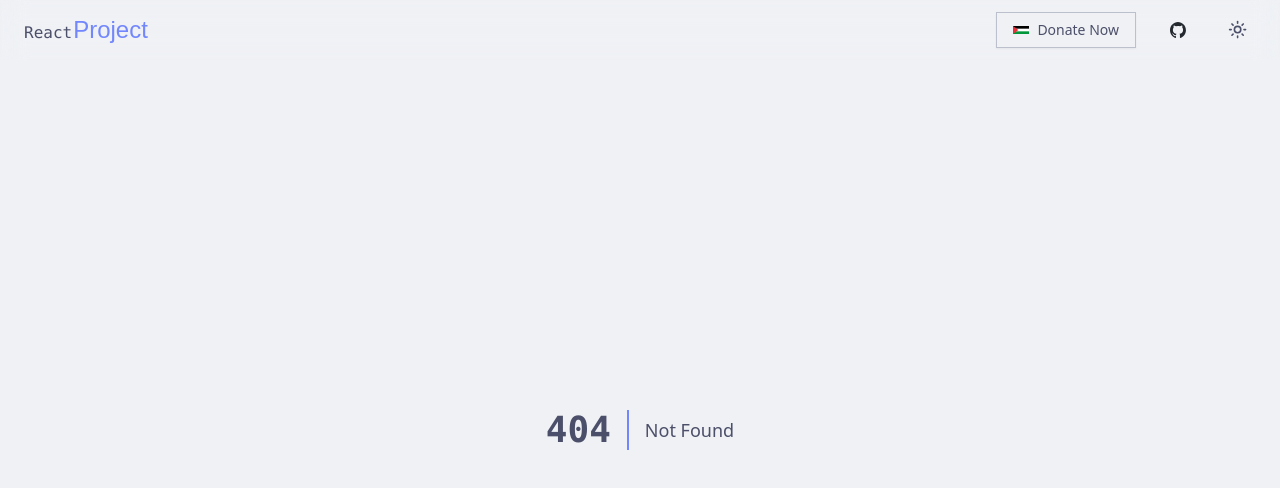
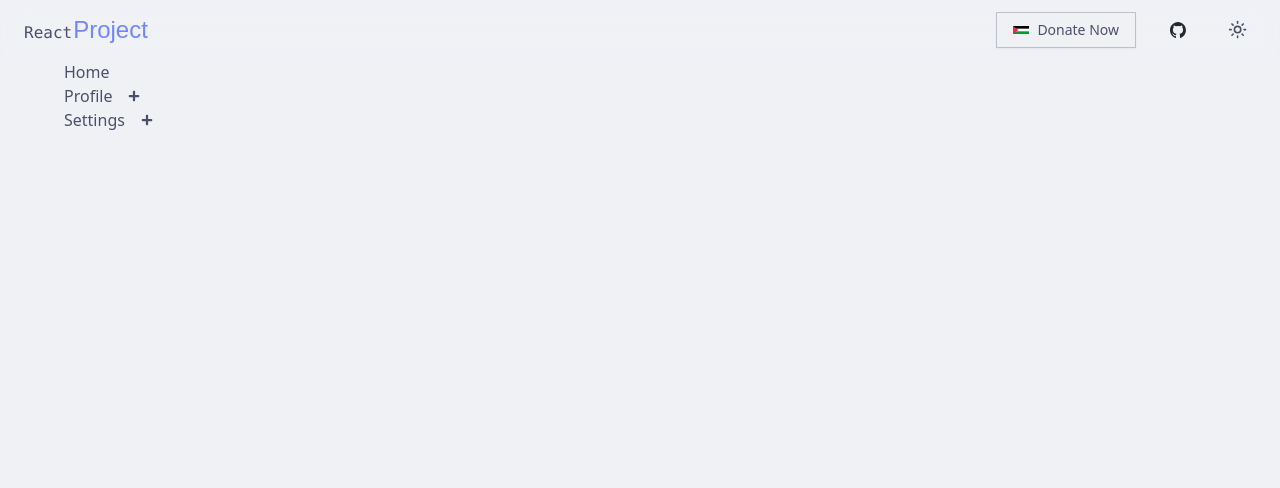
Before and after one commit to baby1194/React-project, a React (Vite) app: page /React-Project/tree-view in a window 1280 px wide. Before the commit this address had no page. Shown: the top 488 px of the page. Built offline with nearby package versions, Linux system fonts and the light colour scheme; a web font is replaced by a local one.

Commit message:
add tree view project

```diff
--- a/src/App.jsx
+++ b/src/App.jsx
@@ -10,6 +10,8 @@ import RandomColor from "@/pages/RandomColor";
 import StarRating from "@/pages/StarRating";
 import ImageSlider from "@/pages/ImageSlider"
 import LoadMoreData from "./pages/LoadMoreData";
+import TreeView from "./pages/tree-view/TreeView";
+import menus from "./pages/tree-view/data";
 
 function App() {
   return (
@@ -28,6 +30,8 @@ function App() {
           <Route path='image-slider' element={<ImageSlider url={'https://meme-api.com/gimme'} limit={10} />} />
           {/* load more data button */}
           <Route path='load-more-data' element={<LoadMoreData />} />
+          {/* tree view */}
+          <Route path="tree-view" element={<TreeView menus={menus} />} />
 
           {/* Error Page */}
           <Route path="*" element={<NotFound />} />
--- a/src/pages/Home.jsx
+++ b/src/pages/Home.jsx
@@ -10,6 +10,7 @@ function Home() {
       <Link to='star-rating'>star rating</Link>
       <Link to='image-slider'>image slider</Link>
       <Link to='load-more-data'>load more button</Link>
+      <Link to='tree-view'>tree view</Link>
     </div>
   );
 }
--- a/src/pages/LoadMoreData.jsx
+++ b/src/pages/LoadMoreData.jsx
@@ -36,7 +36,7 @@ function LoadMoreData() {
   if (loading) {
     return <div>Loading data ! Please wait man</div>;
   }
-  console.log(products)
+  console.log(products);
 
   return (
     <div
--- /dev/null
+++ b/src/pages/tree-view/MenuItem.jsx
@@ -0,0 +1,39 @@
+import { useState } from "react";
+import MenuList from "./MenuList";
+import { FaMinus, FaPlus } from "react-icons/fa";
+
+function MenuItem({ item }) {
+  const [displayCurrentChildren, setDisplayCurrentChildren] = useState({});
+
+  function handleToggleChildren(getCurrentLabel) {
+    setDisplayCurrentChildren({
+      ...displayCurrentChildren,
+      [getCurrentLabel]: !displayCurrentChildren[getCurrentLabel],
+    });
+  }
+
+  return (
+    <li>
+      <div
+        className="flex gap-4 cursor-pointer"
+        onClick={() => handleToggleChildren(item.label)}
+      >
+        <p>{item.label}</p>
+        {item && item.children && item.children.length ? (
+          <span className="flex justify-center items-center">
+            {displayCurrentChildren[item.label] ? <FaMinus className="text-xs"/> : <FaPlus className="text-xs" />}
+          </span>
+        ) : null}
+      </div>
+
+      {item &&
+        item.children &&
+        item.children.length > 0 &&
+        displayCurrentChildren[item.label] ? (
+        <MenuList list={item.children} />
+      ) : null}
+    </li>
+  );
+}
+
+export default MenuItem;
--- /dev/null
+++ b/src/pages/tree-view/MenuList.jsx
@@ -0,0 +1,15 @@
+import MenuItem from "./MenuItem";
+
+function MenuList({ list = [] }) {
+  return (
+    <ul className="menu-list container">
+      {list && list.length
+        ? list.map((listItem, index) => (
+          <MenuItem key={index} item={listItem} />
+        ))
+        : null}
+    </ul>
+  );
+}
+
+export default MenuList;
--- /dev/null
+++ b/src/pages/tree-view/TreeView.jsx
@@ -0,0 +1,11 @@
+import MenuList from "./MenuList"
+
+function TreeView({menus = []})  {
+  return (
+    <div className="container">
+      <MenuList list={menus} />
+    </div>
+  )
+}
+
+export default TreeView
--- /dev/null
+++ b/src/pages/tree-view/data.js
@@ -0,0 +1,60 @@
+export const menus = [
+  {
+    label: "Home",
+    to: "/",
+  },
+  {
+    label: "Profile",
+    to: "/profile",
+    children: [
+      {
+        label: "Details",
+        to: "details",
+        children: [
+          {
+            label: "Location",
+            to: "location",
+            children: [
+              {
+                label: "City",
+                to: "city",
+              },
+            ],
+          },
+        ],
+      },
+    ],
+  },
+  {
+    label: "Settings",
+    to: "/settings",
+    children: [
+      {
+        label: "Account",
+        to: "account",
+      },
+      {
+        label: "Security",
+        to: "security",
+        children: [
+          {
+            label: "Login",
+            to: "login",
+          },
+          {
+            label: "Register",
+            to: "register",
+            children: [
+              {
+                label: "Random data",
+                to: "",
+              },
+            ],
+          },
+        ],
+      },
+    ],
+  },
+];
+
+export default menus;
```
